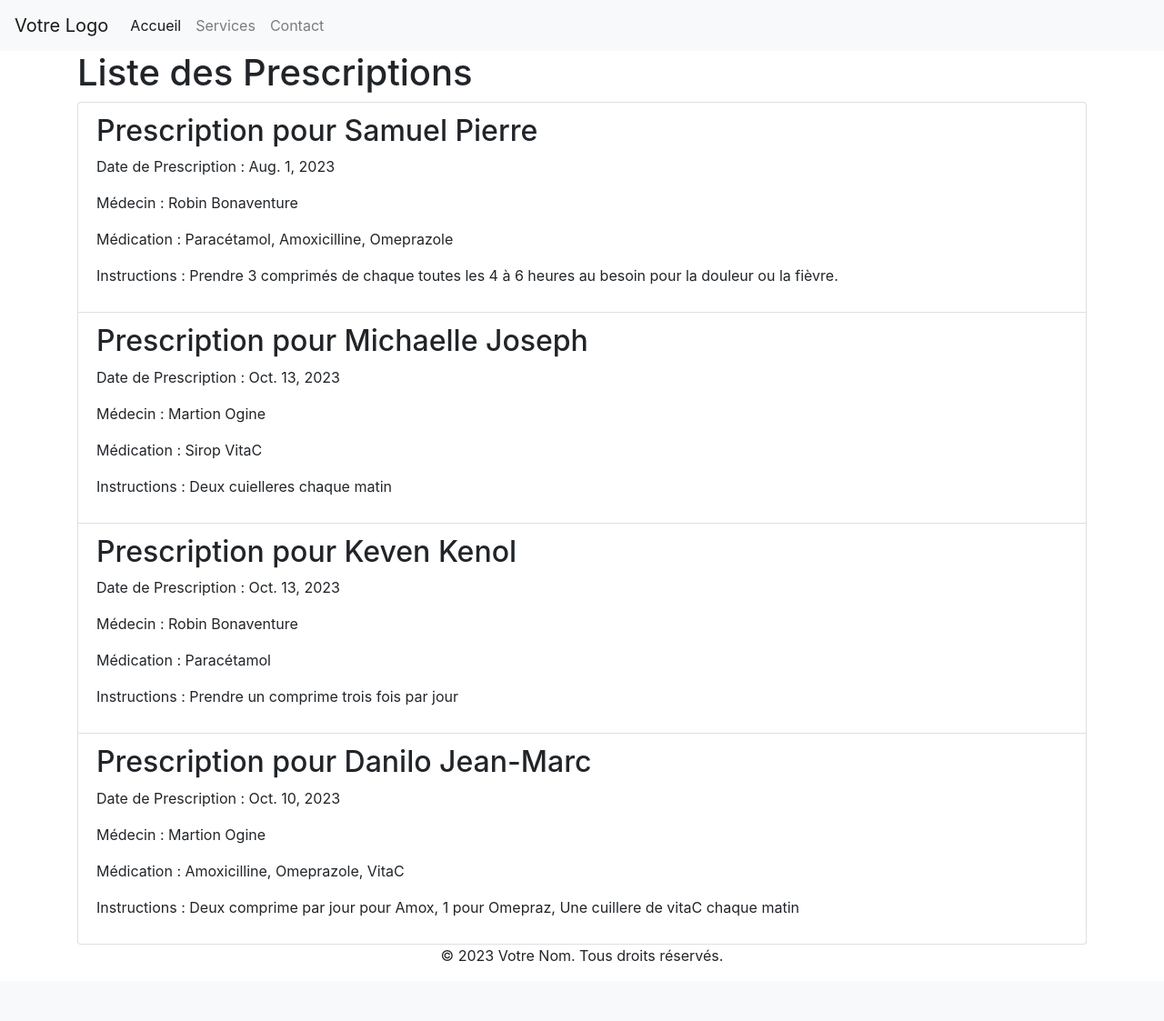
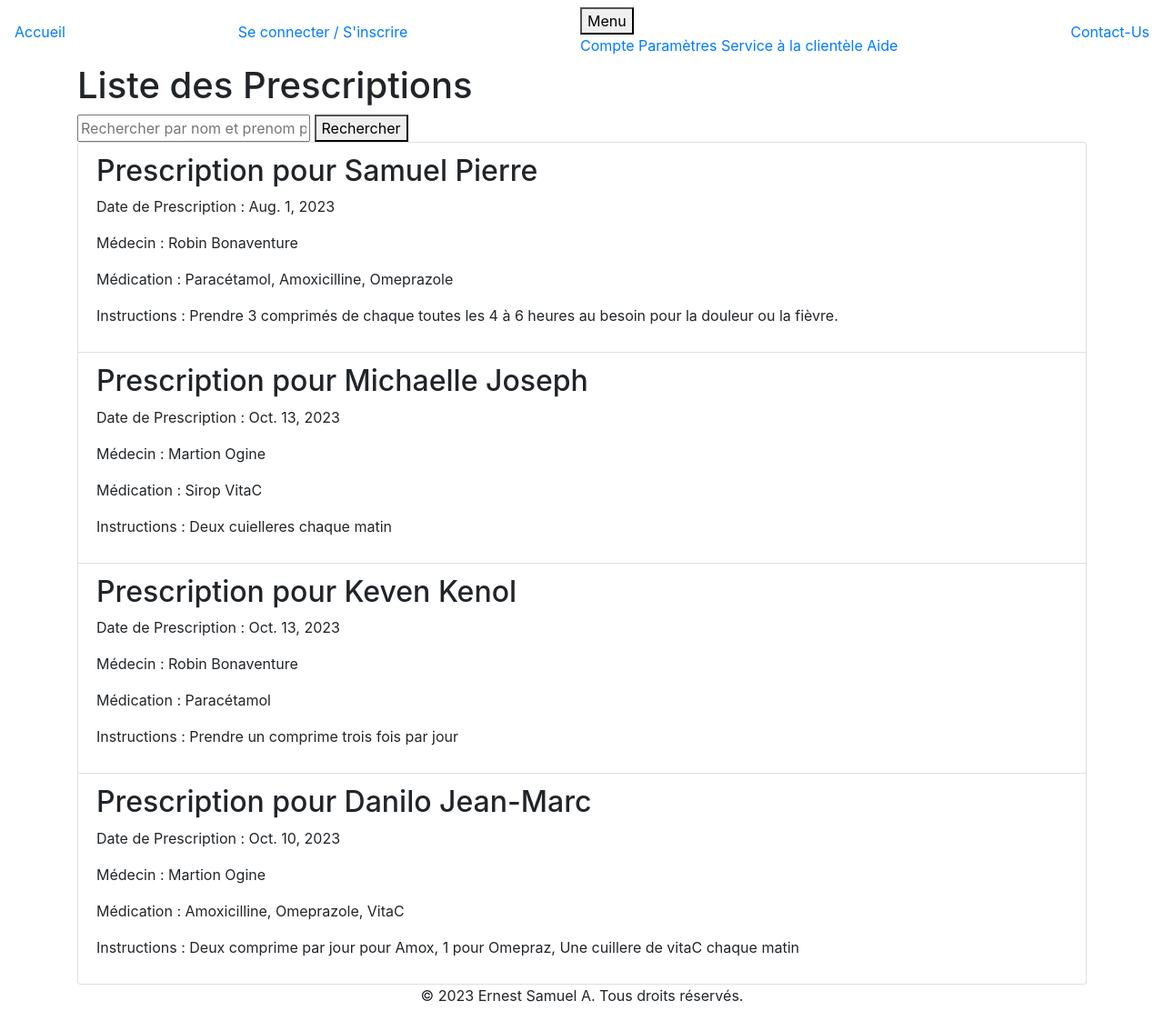
Before and after one commit to dhakidd44/ParaMed, a Django app: page / in a window 1280 px wide. Shown: the whole page at 91% size. Before the commit the page ends 1057 px from the top, so only its background shows below. Run offline with Django 4.2, Linux system fonts and the light colour scheme; data comes from the database, SQL or seed files in the repository; some libraries are stand-ins or nearby versions.

Commit message:
Modification de l'htnl et le css pour embelir la page

```diff
--- a/myProject/myApp/templates/myApp/index.html
+++ b/myProject/myApp/templates/myApp/index.html
@@ -2,39 +2,42 @@
 <html lang="en">
     <head>
         <meta charset="UTF-8">
+        {% load static %}
         <meta name="viewport" content="width=device-width, initial-scale=1.0">
-    <title>Liste des Prescriptions</title>
-    {% load static %}
+        <title>Section Prescriptions</title>
+        <link rel="icon" href="https://www.flaticon.com/free-icon/pharmacy_898681.ico" type="image/x-icon">
         <link rel="stylesheet" type="text/css" href="{% static 'myapp/styles.css' %}">
         <!-- Inclure Bootstrap CSS -->
         <link rel="stylesheet" href="https://stackpath.bootstrapcdn.com/bootstrap/4.5.2/css/bootstrap.min.css">
+        <link rel="icon" href="favicon.ico" type="image/x-icon">
 </head>
+
 <body>
     <header>
         <!-- Barre de navigation Bootstrap -->
-        <nav class="navbar navbar-expand-lg navbar-light bg-light">
-            <a class="navbar-brand" href="#">Votre Logo</a>
-            <button class="navbar-toggler" type="button" data-toggle="collapse" data-target="#navbarNav" aria-controls="navbarNav" aria-expanded="false" aria-label="Toggle navigation">
-                <span class="navbar-toggler-icon"></span>
-            </button>
-            <div class="collapse navbar-collapse" id="navbarNav">
-                <ul class="navbar-nav">
-                    <li class="nav-item active">
-                        <a class="nav-link" href="#">Accueil <span class="sr-only">(current)</span></a>
-                    </li>
-                    <li class="nav-item">
-                        <a class="nav-link" href="#">Services</a>
-                    </li>
-                    <li class="nav-item">
-                        <a class="nav-link" href="#">Contact</a>
-                    </li>
-                </ul>
+        <nav class="navbar">
+            <a href="#">Accueil</a>
+            <a href="#">Se connecter / S'inscrire</a>
+            <div class="dropdown">
+                <button class="dropbtn">Menu <i class="fa fa-caret-down"></i></button>
+                <div class="dropdown-content">
+                    <a href="#">Compte</a>
+                    <a href="#">Paramètres</a>
+                    <a href="#">Service à la clientèle</a>
+                    <a href="#">Aide</a>
                 </div>
+            </div>
+            <a href="#">Contact-Us</a>
         </nav>
     </header>
     <main>
         <div class="container">
             <h1>Liste des Prescriptions</h1>
+            <div class="search-bar">
+                <input type="text" id="search-input" placeholder="Rechercher par nom et prenom patient...">
+                <button id="search-button">Rechercher</button>
+            </div>
+            <div class="prescriptions-section">
                 <ul class="list-group">
                     {% if prescriptions %}
                     {% for prescription in prescriptions %}
@@ -51,11 +54,12 @@
                     {% endif %}
                 </ul>
             </div>
+        </div>
     </main>
     <footer>
         <!-- Pied de page Bootstrap -->
         <div class="container text-center">
-            <p>&copy; 2023 Votre Nom. Tous droits réservés.</p>
+            <p>&copy; 2023 Ernest Samuel A. Tous droits réservés.</p>
         </div>
     </footer>
 
@@ -64,4 +68,5 @@
     <script src="https://cdn.jsdelivr.net/npm/@popperjs/core@2.5.3/dist/umd/popper.min.js"></script>
     <script src="https://stackpath.bootstrapcdn.com/bootstrap/4.5.2/js/bootstrap.min.js"></script>
 </body>
+
 </html>
```
Lines whose indentation alone changed are shown as unchanged.
